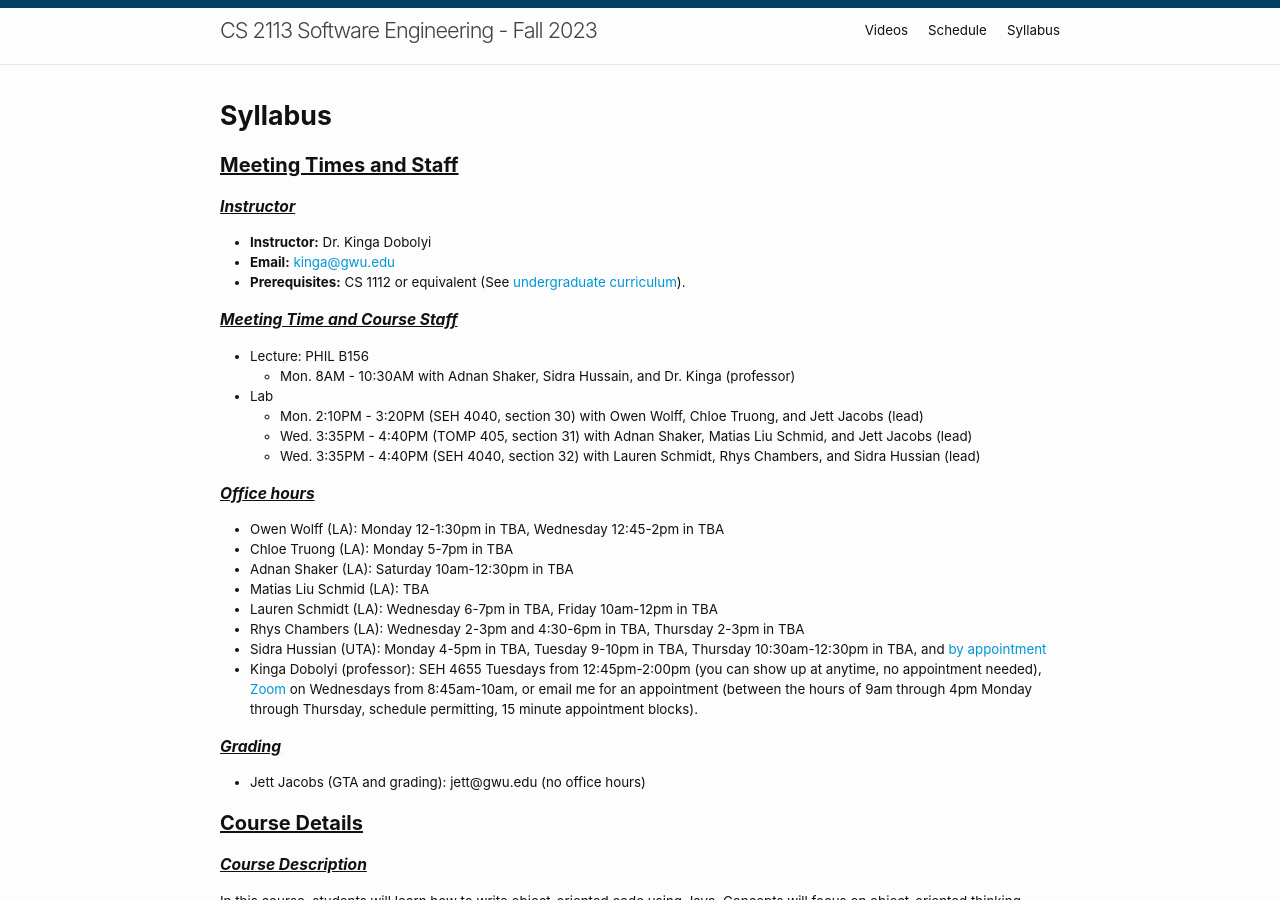
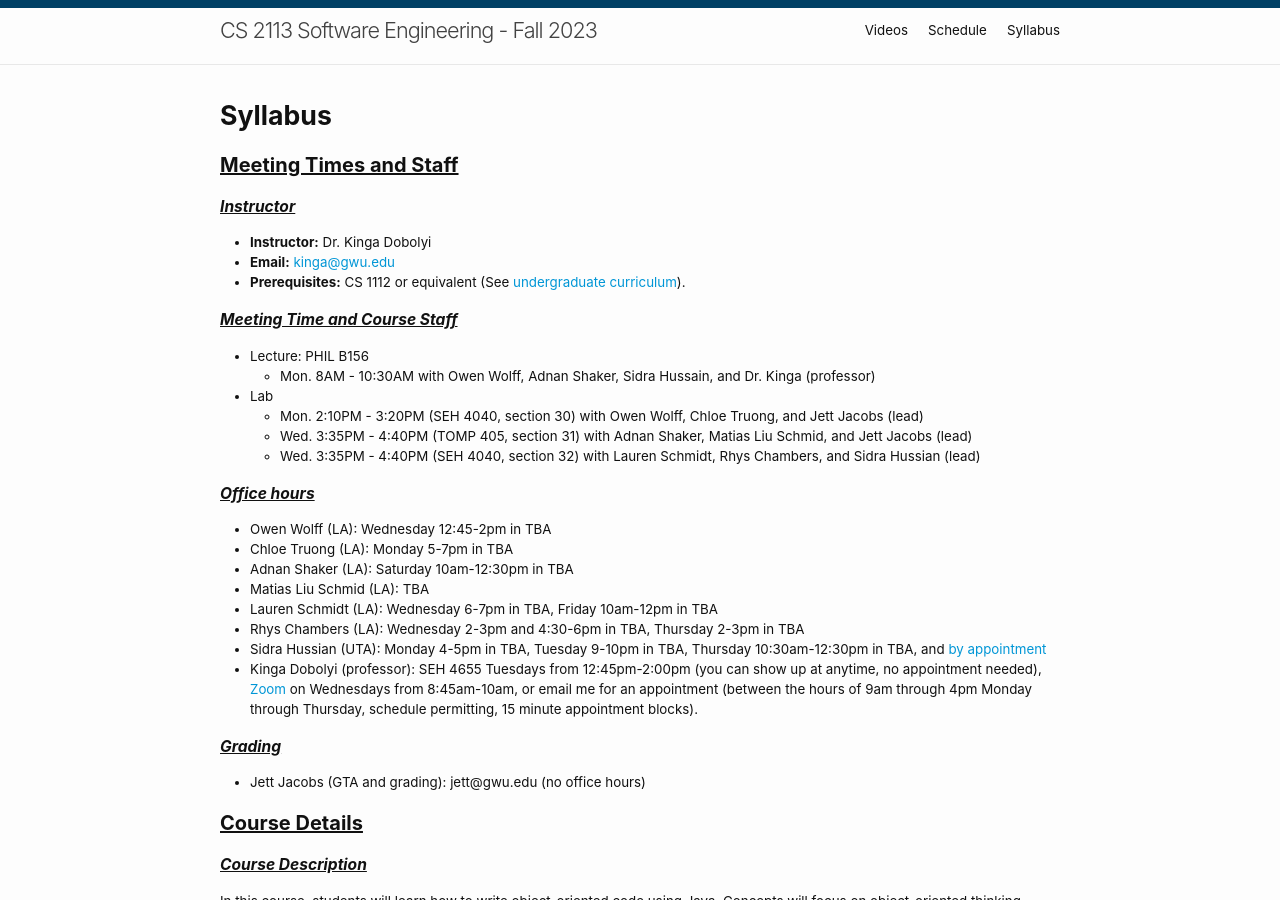
Before and after one commit to cs2113-f23/cs2113-f23.github.io, a Jekyll site: the page built from syllabus.md, in a window 1280 px wide and 900 px high. Built offline with Jekyll 4.4.1, drawn with Linux system fonts in a browser that asks for light colours.

Commit message:
syllabus

```diff
--- a/syllabus.md
+++ b/syllabus.md
@@ -21,14 +21,14 @@ aside:
 ### Meeting Time and Course Staff
 
 * Lecture: PHIL B156
-  * Mon. 8AM - 10:30AM with Adnan Shaker, Sidra Hussain, and Dr. Kinga (professor)
+  * Mon. 8AM - 10:30AM with Owen Wolff, Adnan Shaker, Sidra Hussain, and Dr. Kinga (professor)
 * Lab
   * Mon. 2:10PM - 3:20PM (SEH 4040, section 30) with Owen Wolff, Chloe Truong, and Jett Jacobs (lead)
   * Wed. 3:35PM - 4:40PM (TOMP 405, section 31) with Adnan Shaker, Matias Liu Schmid, and Jett Jacobs (lead)
   * Wed. 3:35PM - 4:40PM (SEH 4040, section 32) with Lauren Schmidt, Rhys Chambers, and Sidra Hussian (lead)
 
 ### Office hours
-* Owen Wolff (LA): Monday 12-1:30pm in TBA, Wednesday 12:45-2pm in TBA
+* Owen Wolff (LA): Wednesday 12:45-2pm in TBA
 * Chloe Truong (LA): Monday 5-7pm in TBA
 * Adnan Shaker (LA): Saturday 10am-12:30pm in TBA
 * Matias Liu Schmid (LA): TBA
```
